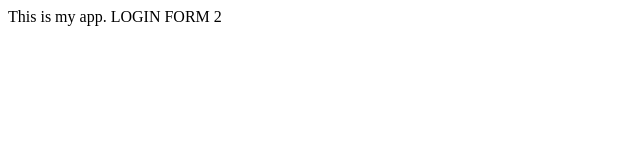
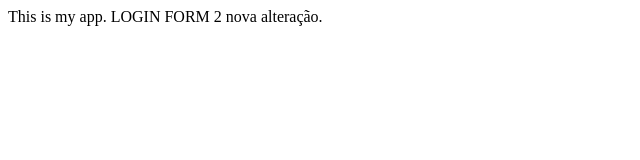
Before and after one commit to angelodemoro/test, a plain HTML site: page index.html in a window 1280 px wide. Shown: the whole page, without its empty margins (0-640 px from the left). Drawn offline with Linux system fonts and the light colour scheme.

Commit message:
vou dar um pull

```diff
--- a/index.html
+++ b/index.html
@@ -7,5 +7,6 @@
     <body>
         This is my app.
         LOGIN FORM 2
+        nova alteração.
     </body>
 </html>
```
